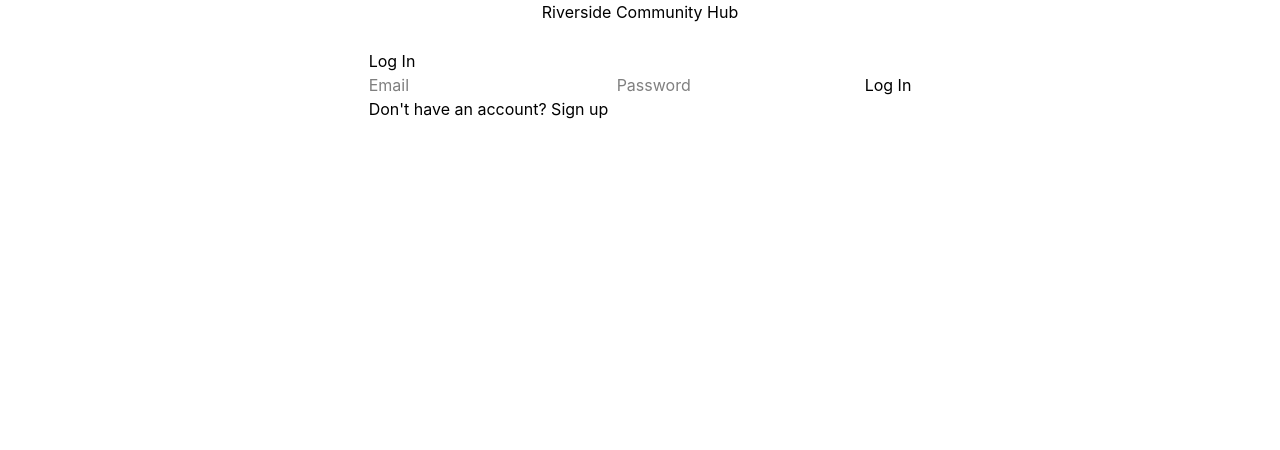
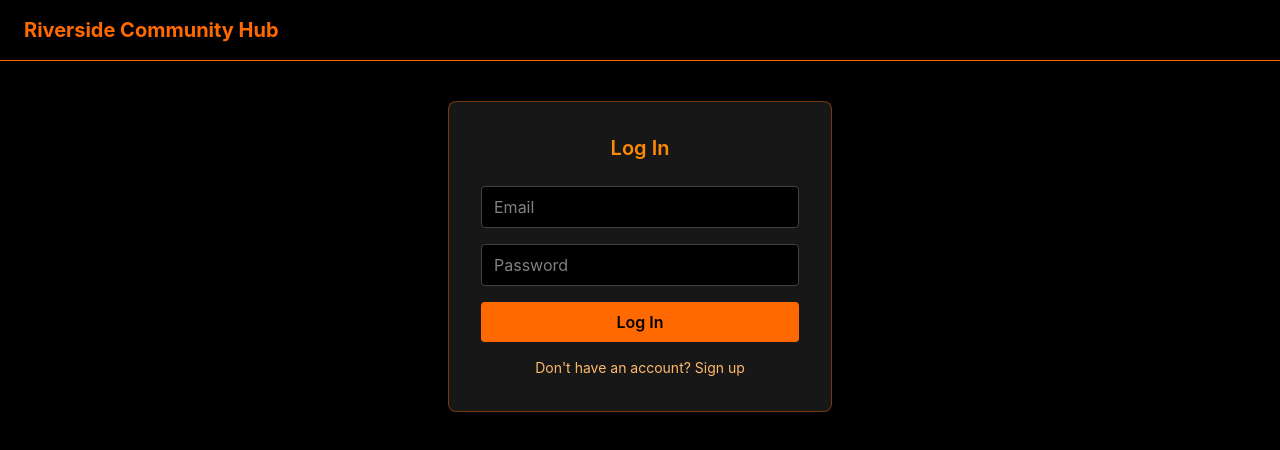
Before and after one commit to noluMolui/riverside-community-project, a React (Vite) app in the folder riverside-hub/client/: page / in a window 1280 px wide. Shown: the top 450 px of the page. Built offline with nearby package versions, Linux system fonts and the light colour scheme; no server answers.

Commit message:
add navbar and style app with tailwind (black/orange theme)

```diff
--- a/riverside-hub/client/package.json
+++ b/riverside-hub/client/package.json
@@ -20,6 +20,7 @@
   },
   "devDependencies": {
     "@eslint/js": "^10.0.1",
+    "@tailwindcss/vite": "^4.3.3",
     "@types/node": "^24.13.3",
     "@types/react": "^19.2.18",
     "@types/react-dom": "^19.2.7",
--- a/riverside-hub/client/src/App.tsx
+++ b/riverside-hub/client/src/App.tsx
@@ -1,21 +1,26 @@
 import { useAuth } from './context/AuthContext'
 import AuthForm from './components/AuthForm'
 import Dashboard from './components/Dashboard'
-import './App.css'
+import Navbar from './components/Navbar'
 
 function App() {
   const { user, loading } = useAuth()
 
   if (loading) {
-    return <p>Loading...</p>
+    return (
+      <div className="flex min-h-screen items-center justify-center bg-black text-orange-400">
+        Loading...
+      </div>
+    )
   }
 
   return (
-    <section id="center">
-      <h1>Riverside Community Hub</h1>
-
-      {user ? <Dashboard /> : <AuthForm />}
-    </section>
+    <div className="min-h-screen bg-black text-white">
+      <Navbar />
+      <main className="mx-auto max-w-2xl px-6 py-10">
+        {user ? <Dashboard /> : <AuthForm />}
+      </main>
+    </div>
   )
 }
 
--- a/riverside-hub/client/src/components/AuthForm.tsx
+++ b/riverside-hub/client/src/components/AuthForm.tsx
@@ -29,15 +29,18 @@ export default function AuthForm() {
   }
 
   return (
-    <div className="auth-form">
-      <h2>{isSignUp ? 'Sign Up' : 'Log In'}</h2>
-      <form onSubmit={handleSubmit}>
+    <div className="mx-auto max-w-sm rounded-lg border border-orange-500/40 bg-neutral-900 p-8">
+      <h2 className="mb-6 text-center text-xl font-semibold text-orange-400">
+        {isSignUp ? 'Sign Up' : 'Log In'}
+      </h2>
+      <form onSubmit={handleSubmit} className="space-y-4">
         <input
           type="email"
           placeholder="Email"
           value={email}
           onChange={(e) => setEmail(e.target.value)}
           required
+          className="w-full rounded border border-neutral-700 bg-black px-3 py-2 text-white focus:border-orange-500 focus:outline-none"
         />
         <input
           type="password"
@@ -45,16 +48,25 @@ export default function AuthForm() {
           value={password}
           onChange={(e) => setPassword(e.target.value)}
           required
+          className="w-full rounded border border-neutral-700 bg-black px-3 py-2 text-white focus:border-orange-500 focus:outline-none"
         />
-        <button type="submit" disabled={loading}>
+        <button
+          type="submit"
+          disabled={loading}
+          className="w-full rounded bg-orange-500 py-2 font-semibold text-black transition hover:bg-orange-400 disabled:opacity-50"
+        >
           {loading ? 'Loading...' : isSignUp ? 'Sign Up' : 'Log In'}
         </button>
       </form>
 
-      {error && <p className="auth-error">{error}</p>}
-      {message && <p className="auth-message">{message}</p>}
+      {error && <p className="mt-4 text-sm text-red-400">{error}</p>}
+      {message && <p className="mt-4 text-sm text-green-400">{message}</p>}
 
-      <button type="button" onClick={() => setIsSignUp(!isSignUp)}>
+      <button
+        type="button"
+        onClick={() => setIsSignUp(!isSignUp)}
+        className="mt-4 w-full text-center text-sm text-orange-300 hover:underline"
+      >
         {isSignUp ? 'Already have an account? Log in' : "Don't have an account? Sign up"}
       </button>
     </div>
--- a/riverside-hub/client/src/components/Dashboard.tsx
+++ b/riverside-hub/client/src/components/Dashboard.tsx
@@ -7,24 +7,26 @@ const upcomingEvents = [
 ]
 
 export default function Dashboard() {
-  const { user, signOut } = useAuth()
+  const { user } = useAuth()
 
   return (
-    <div className="dashboard">
-      <p>Logged in as {user?.email}</p>
+    <div className="space-y-6">
+      <p className="text-orange-300">Logged in as {user?.email}</p>
 
-      <h2>Upcoming Events</h2>
-      <ul>
-        {upcomingEvents.map((event) => (
-          <li key={event.id}>
-            {event.title} — {event.date}
-          </li>
-        ))}
-      </ul>
-
-      <button type="button" onClick={signOut}>
-        Log Out
-      </button>
+      <div className="rounded-lg border border-orange-500/40 bg-neutral-900 p-6">
+        <h2 className="mb-4 text-lg font-semibold text-orange-400">Upcoming Events</h2>
+        <ul className="space-y-2">
+          {upcomingEvents.map((event) => (
+            <li
+              key={event.id}
+              className="flex justify-between border-b border-neutral-800 pb-2 text-sm"
+            >
+              <span>{event.title}</span>
+              <span className="text-orange-300">{event.date}</span>
+            </li>
+          ))}
+        </ul>
+      </div>
     </div>
   )
 }
--- /dev/null
+++ b/riverside-hub/client/src/components/Navbar.tsx
@@ -0,0 +1,20 @@
+import { useAuth } from '../context/AuthContext'
+
+export default function Navbar() {
+  const { user, signOut } = useAuth()
+
+  return (
+    <nav className="flex items-center justify-between border-b border-orange-500 bg-black px-6 py-4">
+      <h1 className="text-xl font-bold text-orange-500">Riverside Community Hub</h1>
+      {user && (
+        <button
+          type="button"
+          onClick={signOut}
+          className="rounded bg-orange-500 px-4 py-2 text-sm font-semibold text-black transition hover:bg-orange-400"
+        >
+          Log Out
+        </button>
+      )}
+    </nav>
+  )
+}
--- a/riverside-hub/client/vite.config.ts
+++ b/riverside-hub/client/vite.config.ts
@@ -1,7 +1,8 @@
 import react from '@vitejs/plugin-react'
+import tailwindcss from '@tailwindcss/vite'
 import { defineConfig } from 'vite'
 
 // https://vite.dev/config/
 export default defineConfig({
-  plugins: [react()],
+  plugins: [react(), tailwindcss()],
 })
```
Also changed, not shown: 1 other file (tests, documents, lock files or other folders).
